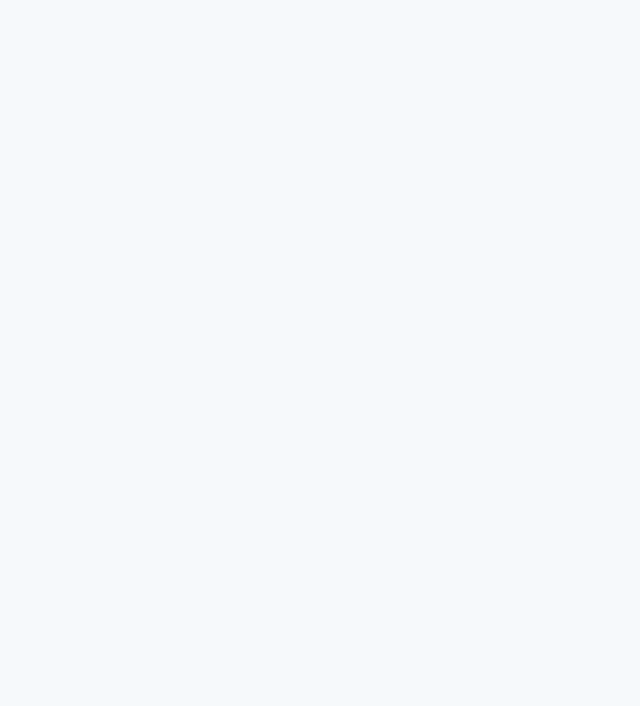
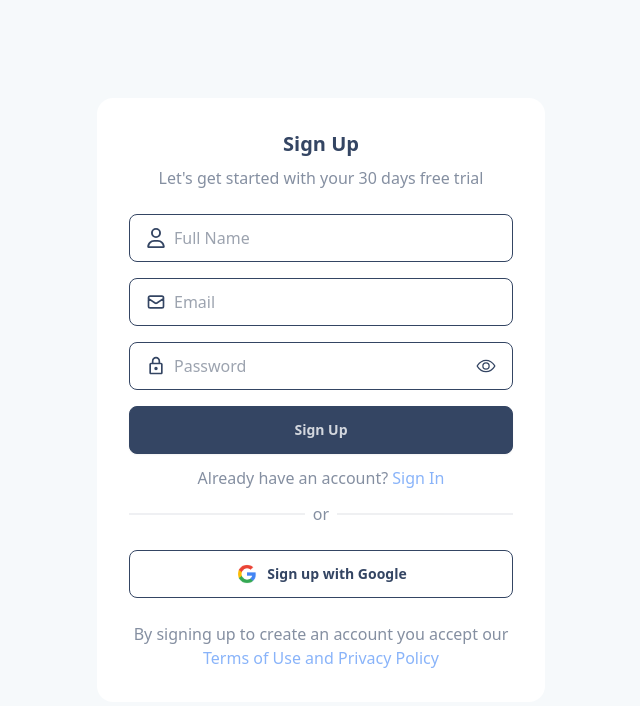
Before and after one commit to smartdev0809/academia, a React (Vite) app: page / in a window 1280 px wide. Both pictures are taken after a click on the button "Sign up with Email". Shown: the top 706 px of the page, without its empty margins (319-959 px from the left). Built offline with nearby package versions, Linux system fonts and the light colour scheme.

Commit message:
added signup page

```diff
--- a/src/pages/auth/signup.tsx
+++ b/src/pages/auth/signup.tsx
@@ -1,5 +1,94 @@
+import { Link } from "react-router-dom";
+import { MdOutlineLock } from "react-icons/md";
+import { FaRegEyeSlash, FaRegUser } from "react-icons/fa6";
+import { HiOutlineMail } from "react-icons/hi";
+import gLogo from "../../assets/google-logo.png";
+import { ChangeEvent, useState } from "react";
+import { IoEyeOutline } from "react-icons/io5";
+
 function SignUp() {
-  return <div></div>;
+  const [passVisible, setPassVisible] = useState(true);
+  const [name, setName] = useState("");
+  const [email, setEmail] = useState("");
+  const [password, setPassword] = useState("");
+
+  const togglePassVisibility = () => {
+    setPassVisible(!passVisible);
+  };
+
+  return (
+    <form className="bg-white rounded-box p-8 w-[28rem]">
+      <h1 className="text-xl font-bold text-primary text-center">Sign Up</h1>
+      <p className="text-center text-primary opacity-60 mt-2">
+        Let's get started with your 30 days free trial
+      </p>
+      <div className="input mt-6 input-bordered input-primary flex items-center gap-2">
+        <FaRegUser className="text-xl text-primary" />
+        <input
+          type="text"
+          className=" grow"
+          placeholder="Full Name"
+          value={name}
+          onChange={(e: ChangeEvent<HTMLInputElement>) => {
+            setName(e.target.value);
+          }}
+        />
+      </div>
+      <div className="input mt-4 input-bordered input-primary flex items-center gap-2">
+        <HiOutlineMail className="text-xl text-primary" />
+        <input
+          type="text"
+          className=" grow"
+          placeholder="Email"
+          value={email}
+          onChange={(e: ChangeEvent<HTMLInputElement>) => {
+            setEmail(e.target.value);
+          }}
+        />
+      </div>
+      <div className="input mt-4 input-bordered input-primary flex items-center gap-2">
+        <MdOutlineLock className="text-xl text-primary" />
+        <input
+          type={passVisible ? "text" : "password"}
+          className=" grow"
+          placeholder="Password"
+          value={password}
+          onChange={(e: ChangeEvent<HTMLInputElement>) => {
+            setPassword(e.target.value);
+          }}
+        />
+        <button onClick={togglePassVisibility}>
+          {passVisible ? (
+            <IoEyeOutline className="text-xl text-primary" />
+          ) : (
+            <FaRegEyeSlash className="text-xl text-primary" />
+          )}
+        </button>
+      </div>
+      <button className="btn mt-4 btn-primary btn-block">Sign Up</button>
+      <p className="text-primary opacity-60 mt-3 text-center">
+        Already have an account?{" "}
+        <Link to="/signin" className="text-blue-500 hover:link">
+          Sign In
+        </Link>
+      </p>
+      <div className="text-primary opacity-60 flex items-center gap-2 mt-3">
+        <div className="border w-full"></div>
+        <span>or</span>
+        <div className="border w-full"></div>
+      </div>
+      <button className="btn mt-6 btn-outline text-primary btn-primary btn-block">
+        <img src={gLogo} className=" h-6" alt="google logo" />
+        <span>Sign up with Google</span>
+      </button>
+      <p className="text-primary opacity-60 mt-6 text-center">
+        By signing up to create an account you accept our{" "}
+        <Link to="/terms" className="text-blue-500 hover:link">
+          Terms of Use and Privacy Policy
+        </Link>
+      </p>
+    </form>
+  );
 }
 
 export default SignUp;
```
